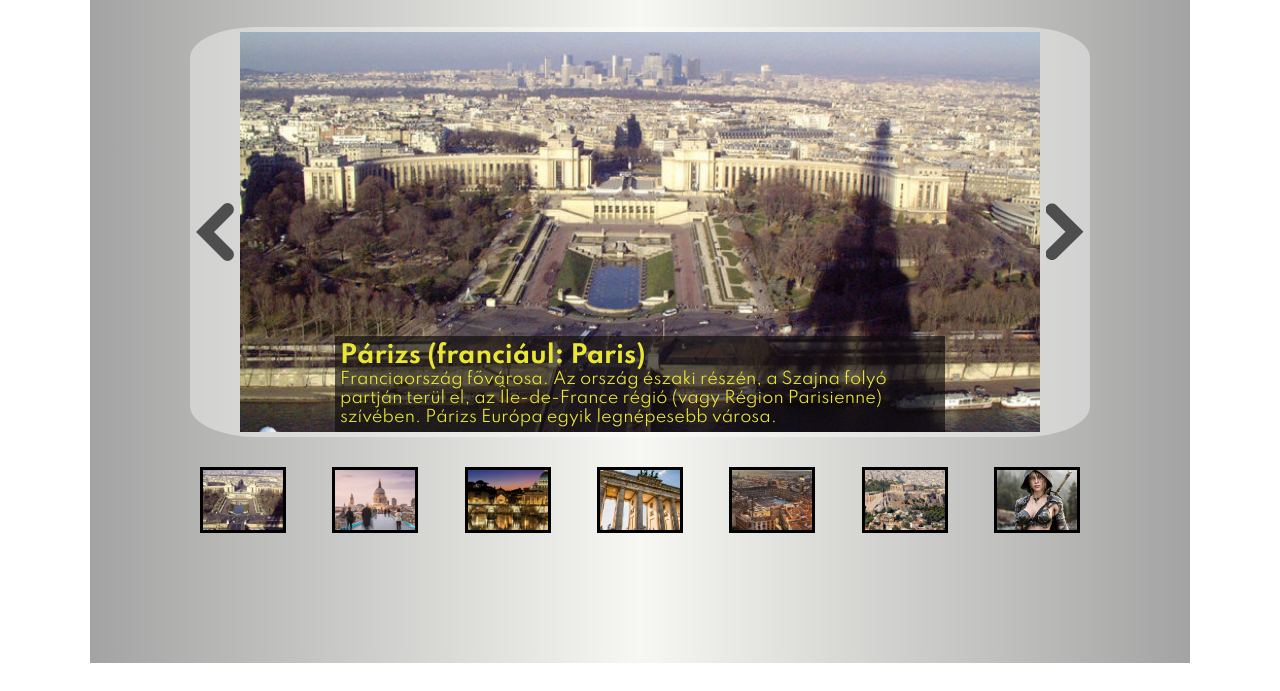
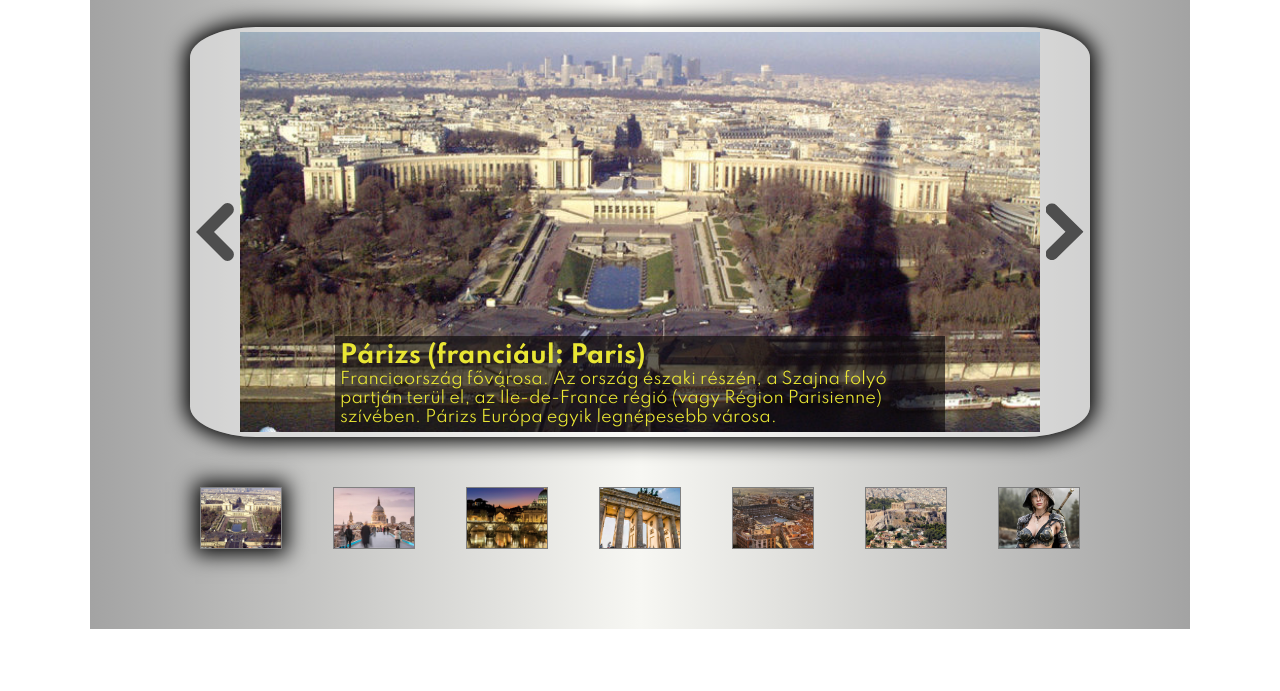
Before and after one commit to mapal62/webalkalmazas, a plain HTML site: page index.html in a window 1280 px wide. Both pictures are taken after a click on the element 243 px from the left and 609 px from the top of the page. Shown: the part 109-800 px from the top of the page. Drawn offline with nearby package versions, Linux system fonts and the light colour scheme.

Commit message:
shadow on thumb

```diff
--- a/index.html
+++ b/index.html
@@ -16,7 +16,7 @@
 
     <section>
         <h1>Városok mindenfele</h1>
-        <div class="lap">
+        <div class="lap arnyek">
             <div class="balra">
                 <img class="nyil" src="images/arrow.svg" alt="">
             </div>
@@ -36,6 +36,11 @@
         </div>
         <div class="kereso">
 
+            <!--    automatikus JavaScript generálás!!!!!!!!!
+            <div class="indexkep" data-index="${melyik}">
+                <img src="${kep.photo}" alt="">
+            </div>
+ -->
         </div>
     </section>
 
--- a/script.js
+++ b/script.js
@@ -1,5 +1,5 @@
 let melyikVaros = varosKepek.length - 1;
-valasztas(varosKepek[melyikVaros]);
+valasztas(melyikVaros);
 
 varosKepek.forEach((kep, melyik) => {
     console.log(kep.photo);
@@ -10,7 +10,8 @@ varosKepek.forEach((kep, melyik) => {
     `);
 })
 
-function valasztas(varos) {
+function valasztas(melyik) {
+    let varos = varosKepek[melyik];
     $('#photo').attr('src', varos.photo);
     $('#photo-title').text(varos.title);
     $('#photo-description').text(varos.description);
@@ -29,7 +30,15 @@ function valasztas(varos) {
         $('.kozepkep').removeClass("flexstart")
         $('.kozepkep').addClass(varos.vertical)
     }
+    for (let i = 0; i < varosKepek.length; i++) {
+        if (i === melyik) {
+            $(`.indexkep:nth-of-type(${i+1})`).addClass('arnyek');
+        } else {
+            $(`.indexkep:nth-of-type(${i+1})`).removeClass('arnyek');
+        }
+    }
 }
+
 $('.jobbra').click(elore);
 $('.balra').click(vissza);
 $(document).keydown((event) => {
@@ -48,7 +57,7 @@ function elore() {
     if (melyikVaros >= varosKepek.length) {
         melyikVaros = 0;
     }
-    valasztas(varosKepek[melyikVaros]);
+    valasztas(melyikVaros);
 }
 
 function vissza() {
@@ -56,12 +65,12 @@ function vissza() {
     if (melyikVaros < 0) {
         melyikVaros = varosKepek.length - 1;
     }
-    valasztas(varosKepek[melyikVaros]);
+    valasztas(melyikVaros);
 }
 // $('.indexkep').on('click', (event) => {
 $('.indexkep').click((event) => {
     //    console.log(event.currentTarget);
     let sorszam = $(event.currentTarget).attr('data-index');
     melyikVaros = parseInt(sorszam);
-    valasztas(varosKepek[melyikVaros]);
+    valasztas(melyikVaros);
 })
--- a/style.css
+++ b/style.css
@@ -17,7 +17,7 @@ section {
     width: 1100px;
     margin: 10px auto;
     background: linear-gradient(0.25turn, #a3a3a3, #f7f7f3, #a3a3a3);
-    padding: 10px 0 100px;
+    padding: 10px 0 50px;
 }
 
 .lap {
@@ -101,11 +101,12 @@ p {
     display: flex;
     width: 80%;
     margin: 30px auto;
+    padding-top: 20px;
     justify-content: space-between;
 }
 
 .kereso div {
-    border: 3px solid black;
+    border: 1px solid grey;
     width: 80px;
     height: 60px;
     display: flex;
@@ -114,6 +115,14 @@ p {
     overflow: hidden;
 }
 
+.kereso div:hover {
+    box-shadow: 0 0 30px 10px orange;
+}
+
 .indexkep img {
     height: 80px;
 }
+
+.arnyek {
+    box-shadow: 0 0 20px 5px;
+}
```
